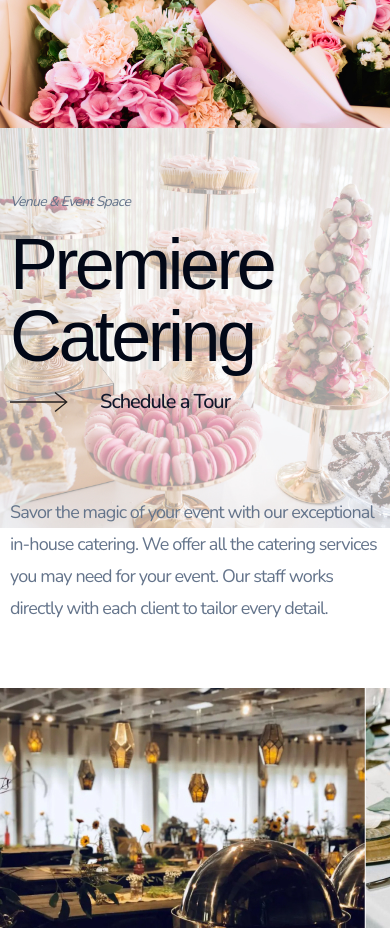
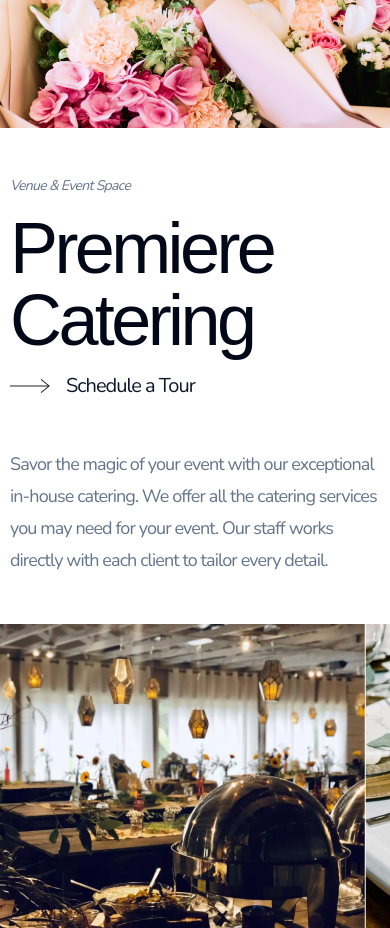
Before and after one commit to Dillonzellis/rlmaffairs-v4, a Next.js app: page / in a window 390 px wide. Shown: the part 2380-3308 px from the top of the page. Built offline with nearby package versions, Linux system fonts and the light colour scheme; a web font is replaced by a local one.

Commit message:
style: catering section responsive

```diff
--- a/src/app/page.tsx
+++ b/src/app/page.tsx
@@ -79,16 +79,11 @@ export default function Home() {
       </section>
       <section className="relative">
         <div>
-          <MaxWidthWrapper className="py-16">
+          <MaxWidthWrapper className="py-12 md:py-16">
             <div className="space-y-4">
               <SubHeader>Venue & Event Space</SubHeader>
               <MainHeader>Premiere Catering</MainHeader>
-              <div className="flex gap-8 pb-16">
-                <Image src="/right-arr.svg" alt="" width={58} height={20} />
-                <Button asChild variant="link" size="none" fontSize="lg">
-                  <Link href="/">Schedule a Tour</Link>
-                </Button>
-              </div>
+              <ArrowBtn href="/">Schedule a Tour</ArrowBtn>
               <BodyText className="max-w-[55ch]">
                 Savor the magic of your event with our exceptional in-house
                 catering. We offer all the catering services you may need for
@@ -104,7 +99,7 @@ export default function Home() {
             alt=""
             height={700}
             width={620}
-            className="absolute right-0 top-0 -z-10 object-cover"
+            className="right-0 top-0 -z-10 hidden object-cover md:absolute md:block"
           />
         </div>
         <SmallSlider />
```
